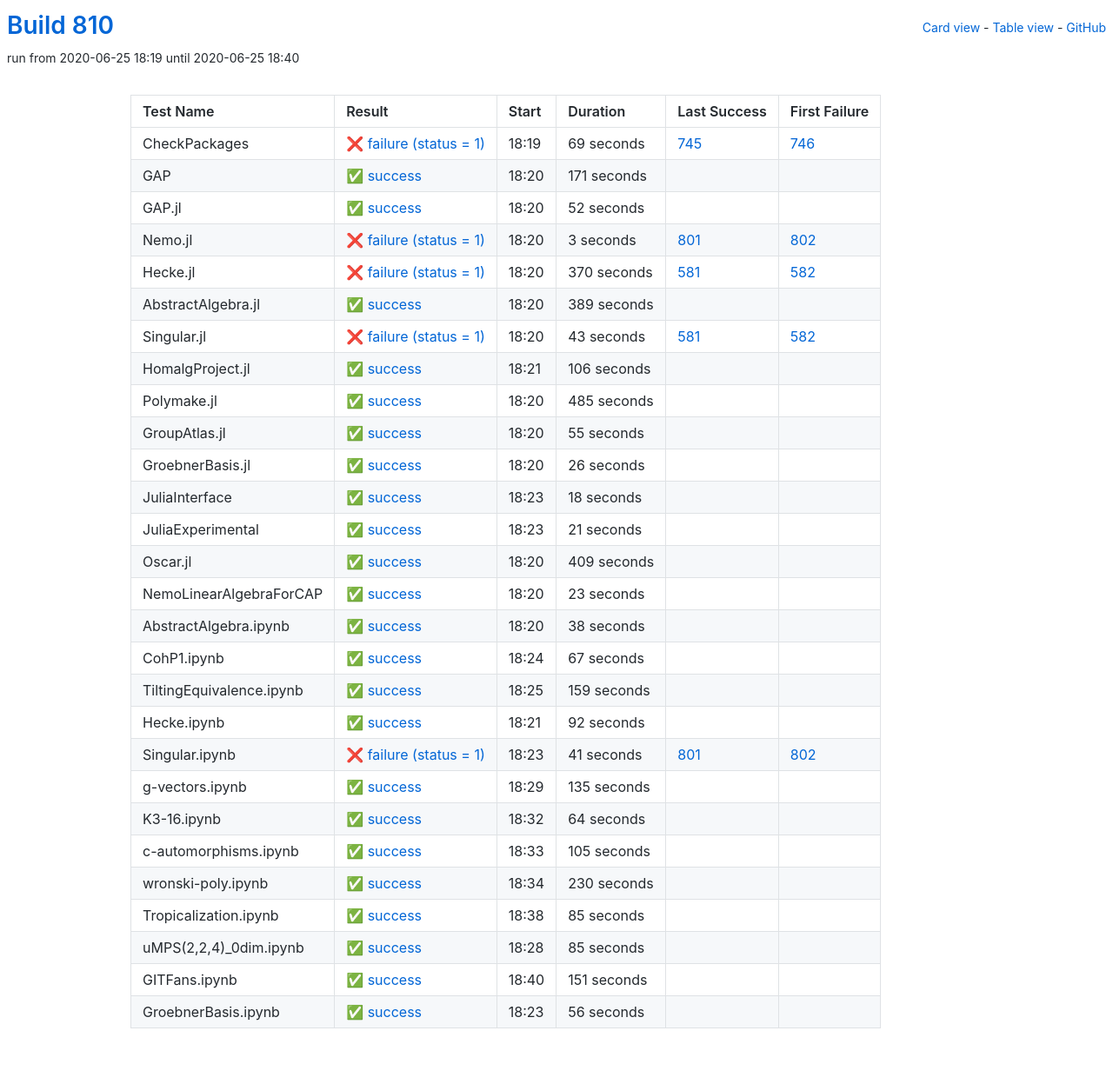
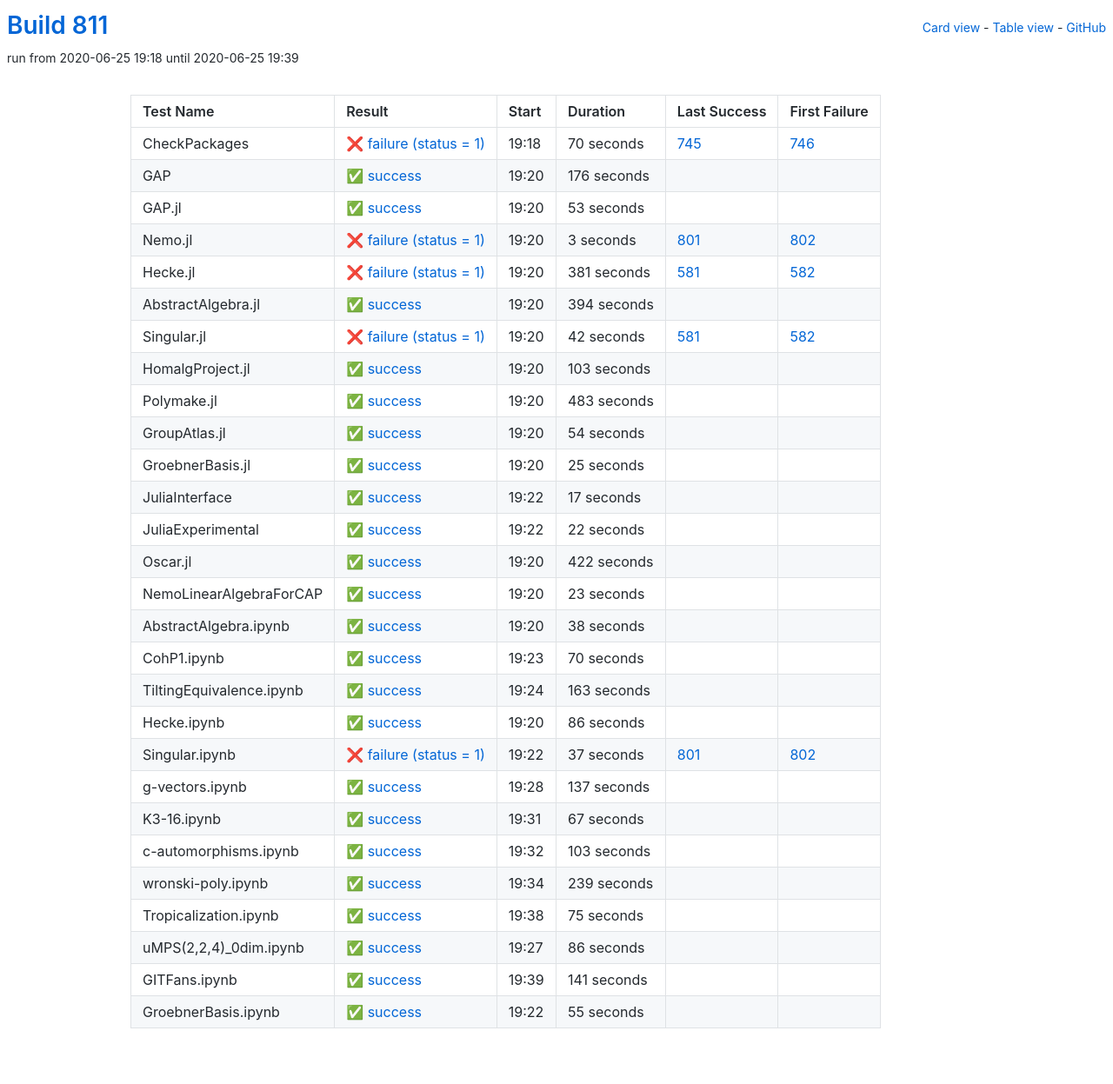
Before and after one commit to oscar-system/oscar-ci-status-1.4, a Jekyll site: the page built from table.html, in a window 1280 px wide. Shown: the whole page at 87% size. Built offline with Jekyll 4.4.1, drawn with Linux system fonts in a browser that asks for light colours.

Commit message:
Build #811

```diff
--- a/_data/ci.yml
+++ b/_data/ci.yml
@@ -1,6 +1,6 @@
 ---
-build: 810
-build_url: https://oscarci.mathematik.uni-kl.de/job/oscar-julia-1.4/810/
+build: 811
+build_url: https://oscarci.mathematik.uni-kl.de/job/oscar-julia-1.4/811/
 job: oscar-julia-1.4
 organization: oscar-system
 repo: oscar-ci-status-1.4
@@ -8,44 +8,44 @@ repourl: https://github.com/oscar-system/oscar-ci-status-1.4
 tests:
 - name: CheckPackages
   id: checkpackages
-  log: https://oscarci.mathematik.uni-kl.de/job/oscar-julia-1.4/810/artifact/logs/build-810/CheckPackages.log
-  start: 2020-06-25 18:19
+  log: https://oscarci.mathematik.uni-kl.de/job/oscar-julia-1.4/811/artifact/logs/build-811/CheckPackages.log
+  start: 2020-06-25 19:18
   success: false
   exitcode: 1
   status: failure
-  duration: 69
+  duration: 70
   last_success: 745
   last_success_url: https://oscarci.mathematik.uni-kl.de/job/oscar-julia-1.4/745/
   first_failure: 746
   first_failure_url: https://oscarci.mathematik.uni-kl.de/job/oscar-julia-1.4/746/
 - name: GAP
   id: gap
-  log: https://oscarci.mathematik.uni-kl.de/job/oscar-julia-1.4/810/artifact/logs/build-810/GAP.log
-  start: 2020-06-25 18:20
+  log: https://oscarci.mathematik.uni-kl.de/job/oscar-julia-1.4/811/artifact/logs/build-811/GAP.log
+  start: 2020-06-25 19:20
   success: true
   exitcode: 0
   status: success
-  duration: 171
+  duration: 176
   last_success: false
   last_success_url:
   first_failure: false
   first_failure_url:
 - name: GAP.jl
   id: gap-jl
-  log: https://oscarci.mathematik.uni-kl.de/job/oscar-julia-1.4/810/artifact/logs/build-810/GAP.jl.log
-  start: 2020-06-25 18:20
+  log: https://oscarci.mathematik.uni-kl.de/job/oscar-julia-1.4/811/artifact/logs/build-811/GAP.jl.log
+  start: 2020-06-25 19:20
   success: true
   exitcode: 0
   status: success
-  duration: 52
+  duration: 53
   last_success: false
   last_success_url:
   first_failure: false
   first_failure_url:
 - name: Nemo.jl
   id: nemo-jl
-  log: https://oscarci.mathematik.uni-kl.de/job/oscar-julia-1.4/810/artifact/logs/build-810/Nemo.jl.log
-  start: 2020-06-25 18:20
+  log: https://oscarci.mathematik.uni-kl.de/job/oscar-julia-1.4/811/artifact/logs/build-811/Nemo.jl.log
+  start: 2020-06-25 19:20
   success: false
   exitcode: 1
   status: failure
@@ -56,128 +56,128 @@ tests:
   first_failure_url: https://oscarci.mathematik.uni-kl.de/job/oscar-julia-1.4/802/
 - name: Hecke.jl
   id: hecke-jl
-  log: https://oscarci.mathematik.uni-kl.de/job/oscar-julia-1.4/810/artifact/logs/build-810/Hecke.jl.log
-  start: 2020-06-25 18:20
+  log: https://oscarci.mathematik.uni-kl.de/job/oscar-julia-1.4/811/artifact/logs/build-811/Hecke.jl.log
+  start: 2020-06-25 19:20
   success: false
   exitcode: 1
   status: failure
-  duration: 370
+  duration: 381
   last_success: 581
   last_success_url: https://oscarci.mathematik.uni-kl.de/job/oscar-julia-1.4/581/
   first_failure: 582
   first_failure_url: https://oscarci.mathematik.uni-kl.de/job/oscar-julia-1.4/582/
 - name: AbstractAlgebra.jl
   id: abstractalgebra-jl
-  log: https://oscarci.mathematik.uni-kl.de/job/oscar-julia-1.4/810/artifact/logs/build-810/AbstractAlgebra.jl.log
-  start: 2020-06-25 18:20
+  log: https://oscarci.mathematik.uni-kl.de/job/oscar-julia-1.4/811/artifact/logs/build-811/AbstractAlgebra.jl.log
+  start: 2020-06-25 19:20
   success: true
   exitcode: 0
   status: success
-  duration: 389
+  duration: 394
   last_success: false
   last_success_url:
   first_failure: false
   first_failure_url:
 - name: Singular.jl
   id: singular-jl
-  log: https://oscarci.mathematik.uni-kl.de/job/oscar-julia-1.4/810/artifact/logs/build-810/Singular.jl.log
-  start: 2020-06-25 18:20
+  log: https://oscarci.mathematik.uni-kl.de/job/oscar-julia-1.4/811/artifact/logs/build-811/Singular.jl.log
+  start: 2020-06-25 19:20
   success: false
   exitcode: 1
   status: failure
-  duration: 43
+  duration: 42
   last_success: 581
   last_success_url: https://oscarci.mathematik.uni-kl.de/job/oscar-julia-1.4/581/
   first_failure: 582
   first_failure_url: https://oscarci.mathematik.uni-kl.de/job/oscar-julia-1.4/582/
 - name: HomalgProject.jl
   id: homalgproject-jl
-  log: https://oscarci.mathematik.uni-kl.de/job/oscar-julia-1.4/810/artifact/logs/build-810/HomalgProject.jl.log
-  start: 2020-06-25 18:21
+  log: https://oscarci.mathematik.uni-kl.de/job/oscar-julia-1.4/811/artifact/logs/build-811/HomalgProject.jl.log
+  start: 2020-06-25 19:20
   success: true
   exitcode: 0
   status: success
-  duration: 106
+  duration: 103
   last_success: false
   last_success_url:
   first_failure: false
   first_failure_url:
 - name: Polymake.jl
   id: polymake-jl
-  log: https://oscarci.mathematik.uni-kl.de/job/oscar-julia-1.4/810/artifact/logs/build-810/Polymake.jl.log
-  start: 2020-06-25 18:20
+  log: https://oscarci.mathematik.uni-kl.de/job/oscar-julia-1.4/811/artifact/logs/build-811/Polymake.jl.log
+  start: 2020-06-25 19:20
   success: true
   exitcode: 0
   status: success
-  duration: 485
+  duration: 483
   last_success: false
   last_success_url:
   first_failure: false
   first_failure_url:
 - name: GroupAtlas.jl
   id: groupatlas-jl
-  log: https://oscarci.mathematik.uni-kl.de/job/oscar-julia-1.4/810/artifact/logs/build-810/GroupAtlas.jl.log
-  start: 2020-06-25 18:20
+  log: https://oscarci.mathematik.uni-kl.de/job/oscar-julia-1.4/811/artifact/logs/build-811/GroupAtlas.jl.log
+  start: 2020-06-25 19:20
   success: true
   exitcode: 0
   status: success
-  duration: 55
+  duration: 54
   last_success: false
   last_success_url:
   first_failure: false
   first_failure_url:
 - name: GroebnerBasis.jl
   id: groebnerbasis-jl
-  log: https://oscarci.mathematik.uni-kl.de/job/oscar-julia-1.4/810/artifact/logs/build-810/GroebnerBasis.jl.log
-  start: 2020-06-25 18:20
+  log: https://oscarci.mathematik.uni-kl.de/job/oscar-julia-1.4/811/artifact/logs/build-811/GroebnerBasis.jl.log
+  start: 2020-06-25 19:20
   success: true
   exitcode: 0
   status: success
-  duration: 26
+  duration: 25
   last_success: false
   last_success_url:
   first_failure: false
   first_failure_url:
 - name: JuliaInterface
   id: juliainterface
-  log: https://oscarci.mathematik.uni-kl.de/job/oscar-julia-1.4/810/artifact/logs/build-810/JuliaInterface.log
-  start: 2020-06-25 18:23
+  log: https://oscarci.mathematik.uni-kl.de/job/oscar-julia-1.4/811/artifact/logs/build-811/JuliaInterface.log
+  start: 2020-06-25 19:22
   success: true
   exitcode: 0
   status: success
-  duration: 18
+  duration: 17
   last_success: false
   last_success_url:
   first_failure: false
   first_failure_url:
 - name: JuliaExperimental
   id: juliaexperimental
-  log: https://oscarci.mathematik.uni-kl.de/job/oscar-julia-1.4/810/artifact/logs/build-810/JuliaExperimental.log
-  start: 2020-06-25 18:23
+  log: https://oscarci.mathematik.uni-kl.de/job/oscar-julia-1.4/811/artifact/logs/build-811/JuliaExperimental.log
+  start: 2020-06-25 19:22
   success: true
   exitcode: 0
   status: success
-  duration: 21
+  duration: 22
   last_success: false
   last_success_url:
   first_failure: false
   first_failure_url:
 - name: Oscar.jl
   id: oscar-jl
-  log: https://oscarci.mathematik.uni-kl.de/job/oscar-julia-1.4/810/artifact/logs/build-810/Oscar.jl.log
-  start: 2020-06-25 18:20
+  log: https://oscarci.mathematik.uni-kl.de/job/oscar-julia-1.4/811/artifact/logs/build-811/Oscar.jl.log
+  start: 2020-06-25 19:20
   success: true
   exitcode: 0
   status: success
-  duration: 409
+  duration: 422
   last_success: false
   last_success_url:
   first_failure: false
   first_failure_url:
 - name: NemoLinearAlgebraForCAP
   id: nemolinearalgebraforcap
-  log: https://oscarci.mathematik.uni-kl.de/job/oscar-julia-1.4/810/artifact/logs/build-810/NemoLinearAlgebraForCAP.log
-  start: 2020-06-25 18:20
+  log: https://oscarci.mathematik.uni-kl.de/job/oscar-julia-1.4/811/artifact/logs/build-811/NemoLinearAlgebraForCAP.log
+  start: 2020-06-25 19:20
   success: true
   exitcode: 0
   status: success
@@ -188,8 +188,8 @@ tests:
   first_failure_url:
 - name: AbstractAlgebra.ipynb
   id: abstractalgebra-ipynb
-  log: https://oscarci.mathematik.uni-kl.de/job/oscar-julia-1.4/810/artifact/logs/build-810/AbstractAlgebra.ipynb.log
-  start: 2020-06-25 18:20
+  log: https://oscarci.mathematik.uni-kl.de/job/oscar-julia-1.4/811/artifact/logs/build-811/AbstractAlgebra.ipynb.log
+  start: 2020-06-25 19:20
   success: true
   exitcode: 0
   status: success
@@ -200,8 +200,68 @@ tests:
   first_failure_url:
 - name: CohP1.ipynb
   id: cohp1-ipynb
-  log: https://oscarci.mathematik.uni-kl.de/job/oscar-julia-1.4/810/artifact/logs/build-810/CohP1.ipynb.log
-  start: 2020-06-25 18:24
+  log: https://oscarci.mathematik.uni-kl.de/job/oscar-julia-1.4/811/artifact/logs/build-811/CohP1.ipynb.log
+  start: 2020-06-25 19:23
+  success: true
+  exitcode: 0
+  status: success
+  duration: 70
+  last_success: false
+  last_success_url:
+  first_failure: false
+  first_failure_url:
+- name: TiltingEquivalence.ipynb
+  id: tiltingequivalence-ipynb
+  log: https://oscarci.mathematik.uni-kl.de/job/oscar-julia-1.4/811/artifact/logs/build-811/TiltingEquivalence.ipynb.log
+  start: 2020-06-25 19:24
+  success: true
+  exitcode: 0
+  status: success
+  duration: 163
+  last_success: false
+  last_success_url:
+  first_failure: false
+  first_failure_url:
+- name: Hecke.ipynb
+  id: hecke-ipynb
+  log: https://oscarci.mathematik.uni-kl.de/job/oscar-julia-1.4/811/artifact/logs/build-811/Hecke.ipynb.log
+  start: 2020-06-25 19:20
+  success: true
+  exitcode: 0
+  status: success
+  duration: 86
+  last_success: false
+  last_success_url:
+  first_failure: false
+  first_failure_url:
+- name: Singular.ipynb
+  id: singular-ipynb
+  log: https://oscarci.mathematik.uni-kl.de/job/oscar-julia-1.4/811/artifact/logs/build-811/Singular.ipynb.log
+  start: 2020-06-25 19:22
+  success: false
+  exitcode: 1
+  status: failure
+  duration: 37
+  last_success: 801
+  last_success_url: https://oscarci.mathematik.uni-kl.de/job/oscar-julia-1.4/801/
+  first_failure: 802
+  first_failure_url: https://oscarci.mathematik.uni-kl.de/job/oscar-julia-1.4/802/
+- name: g-vectors.ipynb
+  id: g-vectors-ipynb
+  log: https://oscarci.mathematik.uni-kl.de/job/oscar-julia-1.4/811/artifact/logs/build-811/g-vectors.ipynb.log
+  start: 2020-06-25 19:28
+  success: true
+  exitcode: 0
+  status: success
+  duration: 137
+  last_success: false
+  last_success_url:
+  first_failure: false
+  first_failure_url:
+- name: K3-16.ipynb
+  id: k3-16-ipynb
+  log: https://oscarci.mathematik.uni-kl.de/job/oscar-julia-1.4/811/artifact/logs/build-811/K3-16.ipynb.log
+  start: 2020-06-25 19:31
   success: true
   exitcode: 0
   status: success
@@ -210,134 +270,74 @@ tests:
   last_success_url:
   first_failure: false
   first_failure_url:
-- name: TiltingEquivalence.ipynb
-  id: tiltingequivalence-ipynb
-  log: https://oscarci.mathematik.uni-kl.de/job/oscar-julia-1.4/810/artifact/logs/build-810/TiltingEquivalence.ipynb.log
-  start: 2020-06-25 18:25
+- name: c-automorphisms.ipynb
+  id: c-automorphisms-ipynb
+  log: https://oscarci.mathematik.uni-kl.de/job/oscar-julia-1.4/811/artifact/logs/build-811/c-automorphisms.ipynb.log
+  start: 2020-06-25 19:32
   success: true
   exitcode: 0
   status: success
-  duration: 159
-  last_success: false
-  last_success_url:
-  first_failure: false
-  first_failure_url:
-- name: Hecke.ipynb
-  id: hecke-ipynb
-  log: https://oscarci.mathematik.uni-kl.de/job/oscar-julia-1.4/810/artifact/logs/build-810/Hecke.ipynb.log
-  start: 2020-06-25 18:21
-  success: true
-  exitcode: 0
-  status: success
-  duration: 92
-  last_success: false
-  last_success_url:
-  first_failure: false
-  first_failure_url:
-- name: Singular.ipynb
-  id: singular-ipynb
-  log: https://oscarci.mathematik.uni-kl.de/job/oscar-julia-1.4/810/artifact/logs/build-810/Singular.ipynb.log
-  start: 2020-06-25 18:23
-  success: false
-  exitcode: 1
-  status: failure
-  duration: 41
-  last_success: 801
-  last_success_url: https://oscarci.mathematik.uni-kl.de/job/oscar-julia-1.4/801/
-  first_failure: 802
-  first_failure_url: https://oscarci.mathematik.uni-kl.de/job/oscar-julia-1.4/802/
-- name: g-vectors.ipynb
-  id: g-vectors-ipynb
-  log: https://oscarci.mathematik.uni-kl.de/job/oscar-julia-1.4/810/artifact/logs/build-810/g-vectors.ipynb.log
-  start: 2020-06-25 18:29
-  success: true
-  exitcode: 0
-  status: success
-  duration: 135
-  last_success: false
-  last_success_url:
-  first_failure: false
-  first_failure_url:
-- name: K3-16.ipynb
-  id: k3-16-ipynb
-  log: https://oscarci.mathematik.uni-kl.de/job/oscar-julia-1.4/810/artifact/logs/build-810/K3-16.ipynb.log
-  start: 2020-06-25 18:32
-  success: true
-  exitcode: 0
-  status: success
-  duration: 64
-  last_success: false
-  last_success_url:
-  first_failure: false
-  first_failure_url:
-- name: c-automorphisms.ipynb
-  id: c-automorphisms-ipynb
-  log: https://oscarci.mathematik.uni-kl.de/job/oscar-julia-1.4/810/artifact/logs/build-810/c-automorphisms.ipynb.log
-  start: 2020-06-25 18:33
-  success: true
-  exitcode: 0
-  status: success
-  duration: 105
+  duration: 103
   last_success: false
   last_success_url:
   first_failure: false
   first_failure_url:
 - name: wronski-poly.ipynb
   id: wronski-poly-ipynb
-  log: https://oscarci.mathematik.uni-kl.de/job/oscar-julia-1.4/810/artifact/logs/build-810/wronski-poly.ipynb.log
-  start: 2020-06-25 18:34
+  log: https://oscarci.mathematik.uni-kl.de/job/oscar-julia-1.4/811/artifact/logs/build-811/wronski-poly.ipynb.log
+  start: 2020-06-25 19:34
   success: true
   exitcode: 0
   status: success
-  duration: 230
+  duration: 239
   last_success: false
   last_success_url:
   first_failure: false
   first_failure_url:
 - name: Tropicalization.ipynb
   id: tropicalization-ipynb
-  log: https://oscarci.mathematik.uni-kl.de/job/oscar-julia-1.4/810/artifact/logs/build-810/Tropicalization.ipynb.log
-  start: 2020-06-25 18:38
+  log: https://oscarci.mathematik.uni-kl.de/job/oscar-julia-1.4/811/artifact/logs/build-811/Tropicalization.ipynb.log
+  start: 2020-06-25 19:38
   success: true
   exitcode: 0
   status: success
-  duration: 85
+  duration: 75
   last_success: false
   last_success_url:
   first_failure: false
   first_failure_url:
 - name: uMPS(2,2,4)_0dim.ipynb
   id: umps-2-2-4-0dim-ipynb
-  log: https://oscarci.mathematik.uni-kl.de/job/oscar-julia-1.4/810/artifact/logs/build-810/uMPS-2-2-4-_0dim.ipynb.log
-  start: 2020-06-25 18:28
+  log: https://oscarci.mathematik.uni-kl.de/job/oscar-julia-1.4/811/artifact/logs/build-811/uMPS-2-2-4-_0dim.ipynb.log
+  start: 2020-06-25 19:27
   success: true
   exitcode: 0
   status: success
-  duration: 85
+  duration: 86
   last_success: false
   last_success_url:
   first_failure: false
   first_failure_url:
 - name: GITFans.ipynb
   id: gitfans-ipynb
-  log: https://oscarci.mathematik.uni-kl.de/job/oscar-julia-1.4/810/artifact/logs/build-810/GITFans.ipynb.log
-  start: 2020-06-25 18:40
+  log: https://oscarci.mathematik.uni-kl.de/job/oscar-julia-1.4/811/artifact/logs/build-811/GITFans.ipynb.log
+  start: 2020-06-25 19:39
   success: true
   exitcode: 0
   status: success
-  duration: 151
+  duration: 141
   last_success: false
   last_success_url:
   first_failure: false
   first_failure_url:
 - name: GroebnerBasis.ipynb
   id: groebnerbasis-ipynb
-  log: https://oscarci.mathematik.uni-kl.de/job/oscar-julia-1.4/810/artifact/logs/build-810/GroebnerBasis.ipynb.log
-  start: 2020-06-25 18:23
+  log: https://oscarci.mathematik.uni-kl.de/job/oscar-julia-1.4/811/artifact/logs/build-811/GroebnerBasis.ipynb.log
+  start: 2020-06-25 19:22
   success: true
   exitcode: 0
   status: success
-  duration: 56
+  duration: 55
   last_success: false
   last_success_url:
   first_failure: false
```
Also changed, not shown: README.md.
